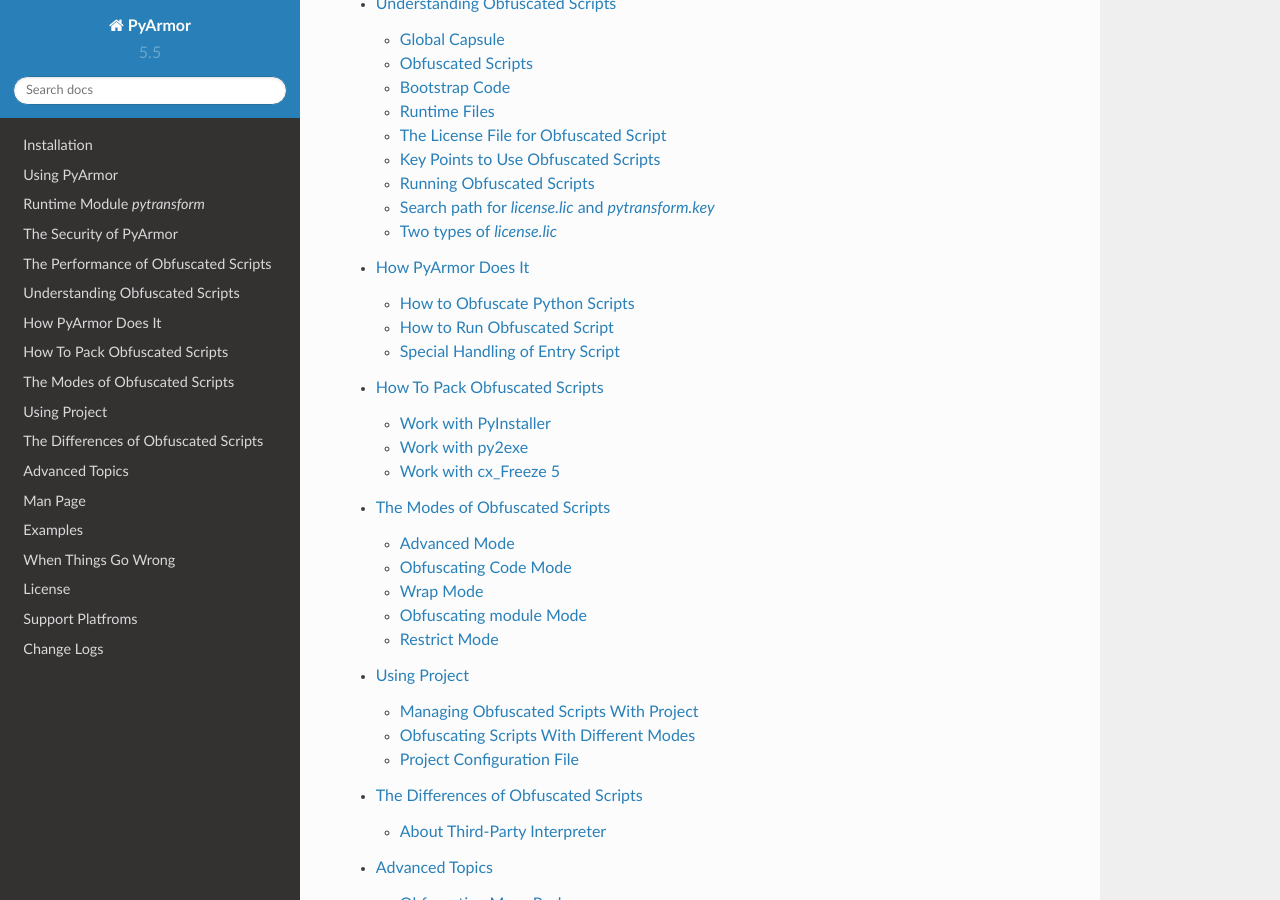
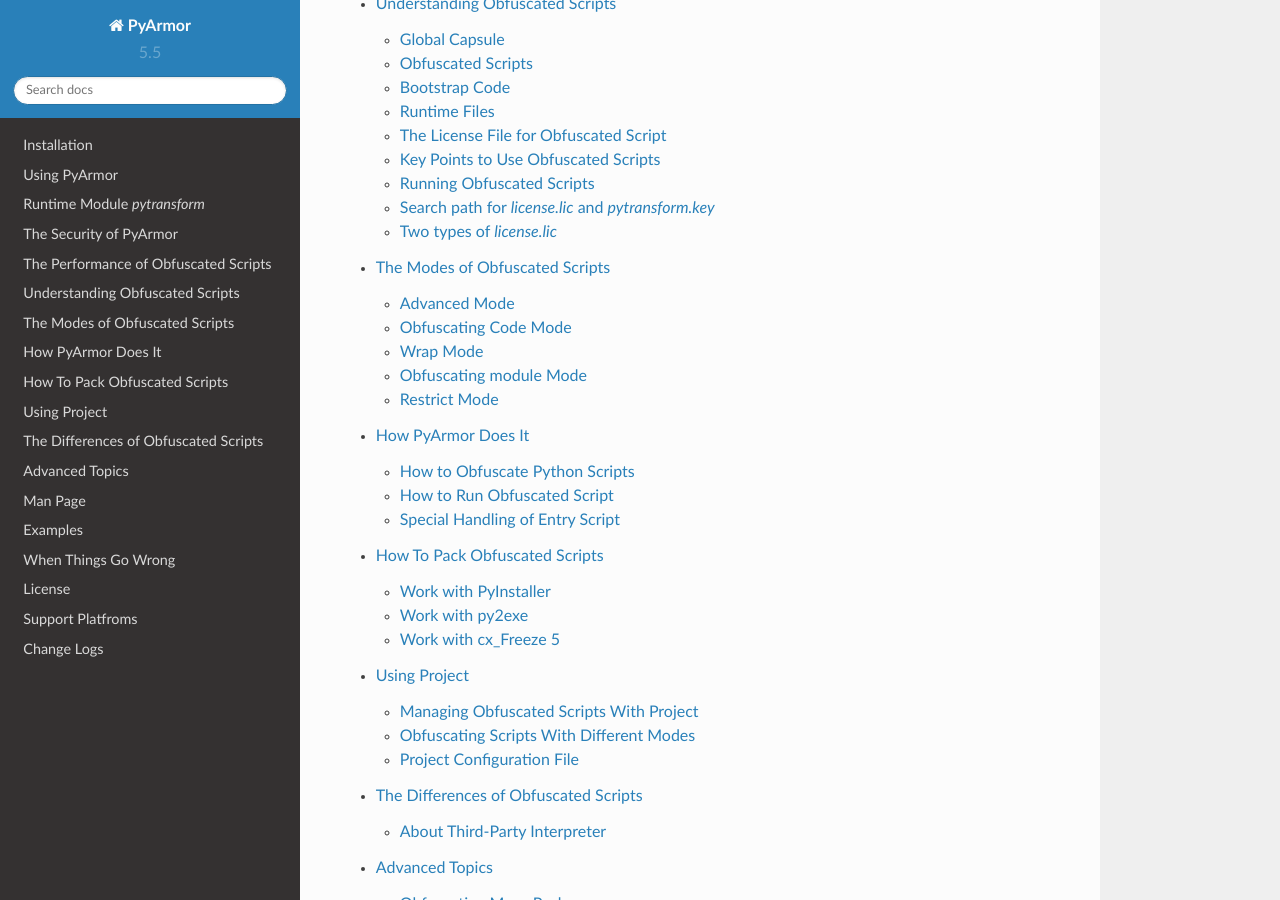
Before and after one commit to dashingsoft/pyarmor, a Sphinx documentation site: the page built from docs/index.rst, in a window 1280 px wide and 900 px high, scrolled down 1227 px. Built offline with Sphinx 7.4.7 and the Read the Docs theme 2.0.0, drawn with Linux system fonts in a browser that asks for light colours.

Commit message:
Change order

```diff
--- a/docs/index.rst
+++ b/docs/index.rst
@@ -41,9 +41,9 @@
    security
    performance
    understand-obfuscated-scripts
+   mode
    how-to-do
    pack-obfuscated-scripts
-   mode
    project
    differences
    advanced
```
